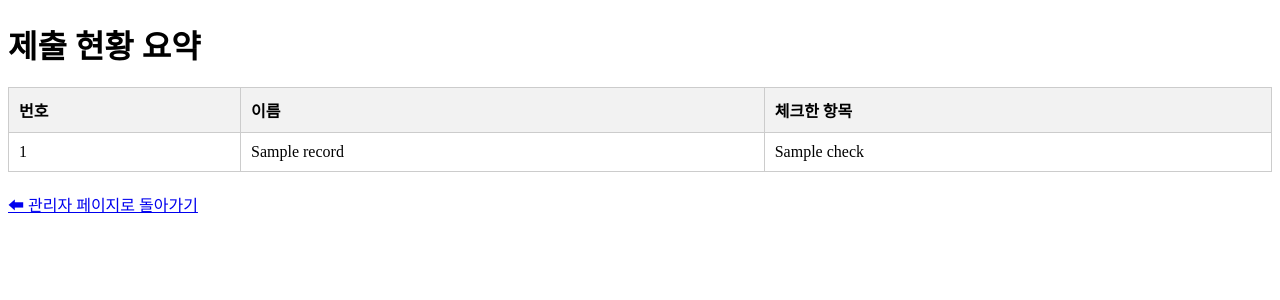
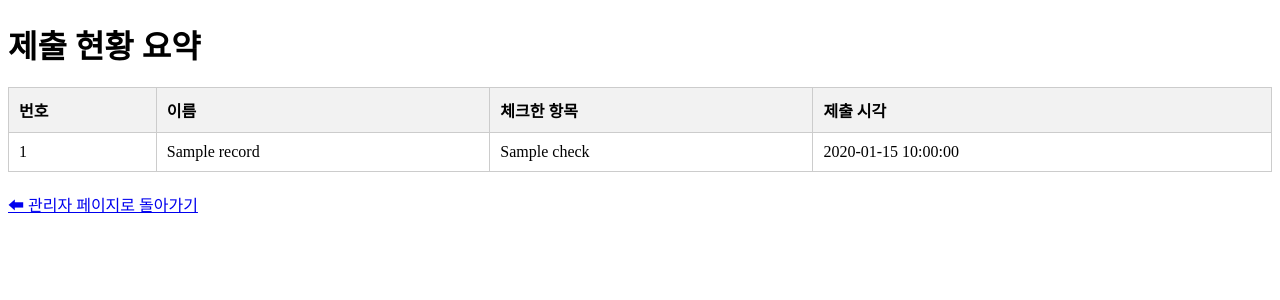
Before and after one commit to i89624356-web/secret-friend, a Flask app: template templates/summary.html in a window 1280 px wide. Shown: the top 300 px of the page. Run offline with Flask 3, Linux system fonts and the light colour scheme; the template is opened without the code that fills it: most values are stand-ins (such as "Sample title", 1, 10 or a date in 2020).

Commit message:
찐찐찐찐최종본

```diff
--- a/app.py
+++ b/app.py
@@ -1,6 +1,7 @@
 from flask import Flask, render_template, request
 import json
 import os
+from datetime import datetime
 
 app = Flask(__name__)
 
@@ -11,9 +12,13 @@ DATA_FILE = "data.json"
 # 기록 저장 함수
 # ======================
 def save_record(name, checks):
-    record = {"name": name, "checks": checks}
+    record = {
+        "name": name,
+        "checks": checks,
+        "time": datetime.now().strftime("%Y-%m-%d %H:%M:%S")  # ← 제출 시각
+    }
 
-    # data.json 없으면 새로 생성 (빈 리스트)
+    # data.json 없으면 빈 리스트 생성
     if not os.path.exists(DATA_FILE):
         with open(DATA_FILE, "w", encoding="utf-8") as f:
             json.dump([], f, ensure_ascii=False, indent=4)
@@ -22,13 +27,12 @@ def save_record(name, checks):
     with open(DATA_FILE, "r", encoding="utf-8") as f:
         data = json.load(f)
 
-    # 새 기록 추가
+    # 기록 추가
     data.append(record)
 
     # 다시 저장
     with open(DATA_FILE, "w", encoding="utf-8") as f:
         json.dump(data, f, ensure_ascii=False, indent=4)
-
 
 
 # ======================
--- a/templates/summary.html
+++ b/templates/summary.html
@@ -44,6 +44,7 @@
             <th>번호</th>
             <th>이름</th>
             <th>체크한 항목</th>
+            <th>제출 시각</th> <!-- 새 컬럼 -->
         </tr>
 
         {% for r in records %}
@@ -56,6 +57,10 @@
                 {% else %}
                 없음
                 {% endif %}
+            </td>
+            <td>
+                {{ r.time | default("시간 정보 없음") }}
+                <!-- 이전에 저장된 오래된 기록엔 time이 없을 수 있으니 default 달아둠 -->
             </td>
         </tr>
         {% endfor %}
```
